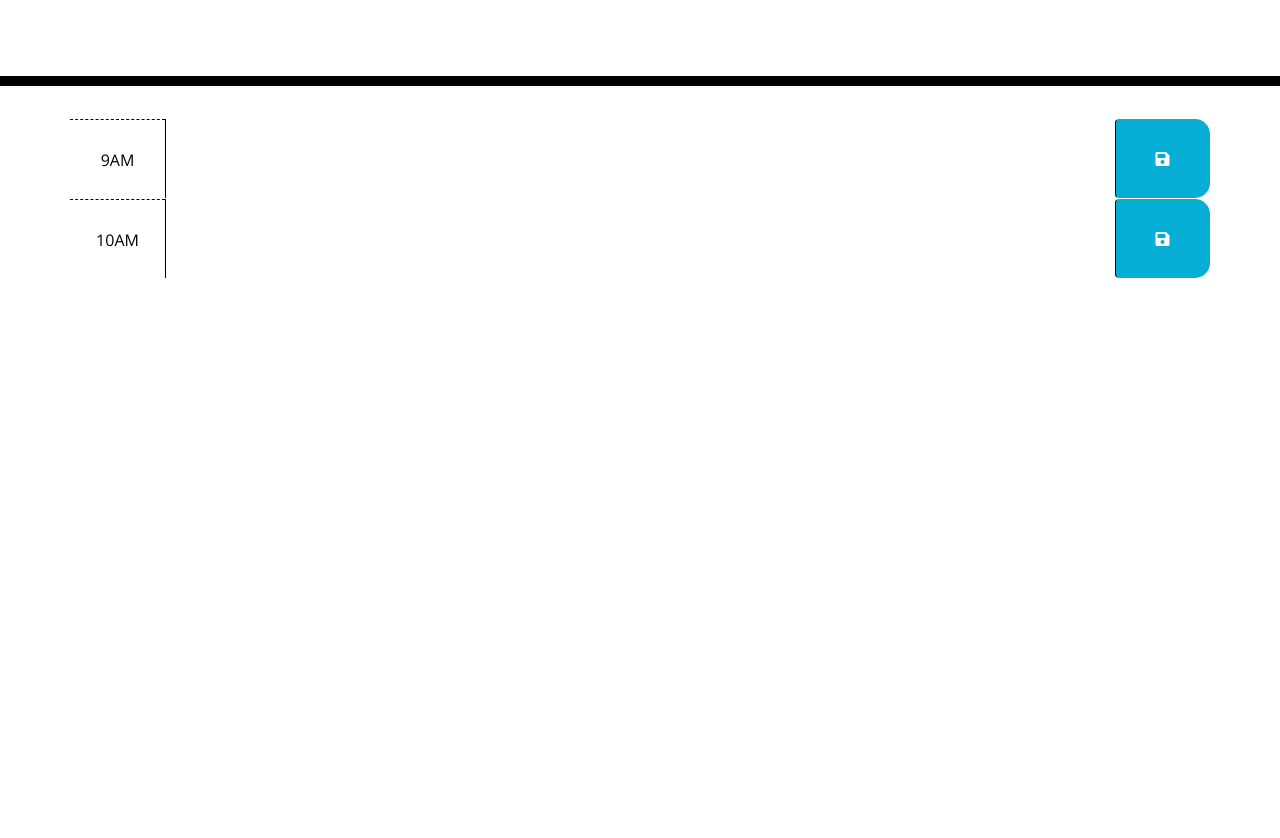
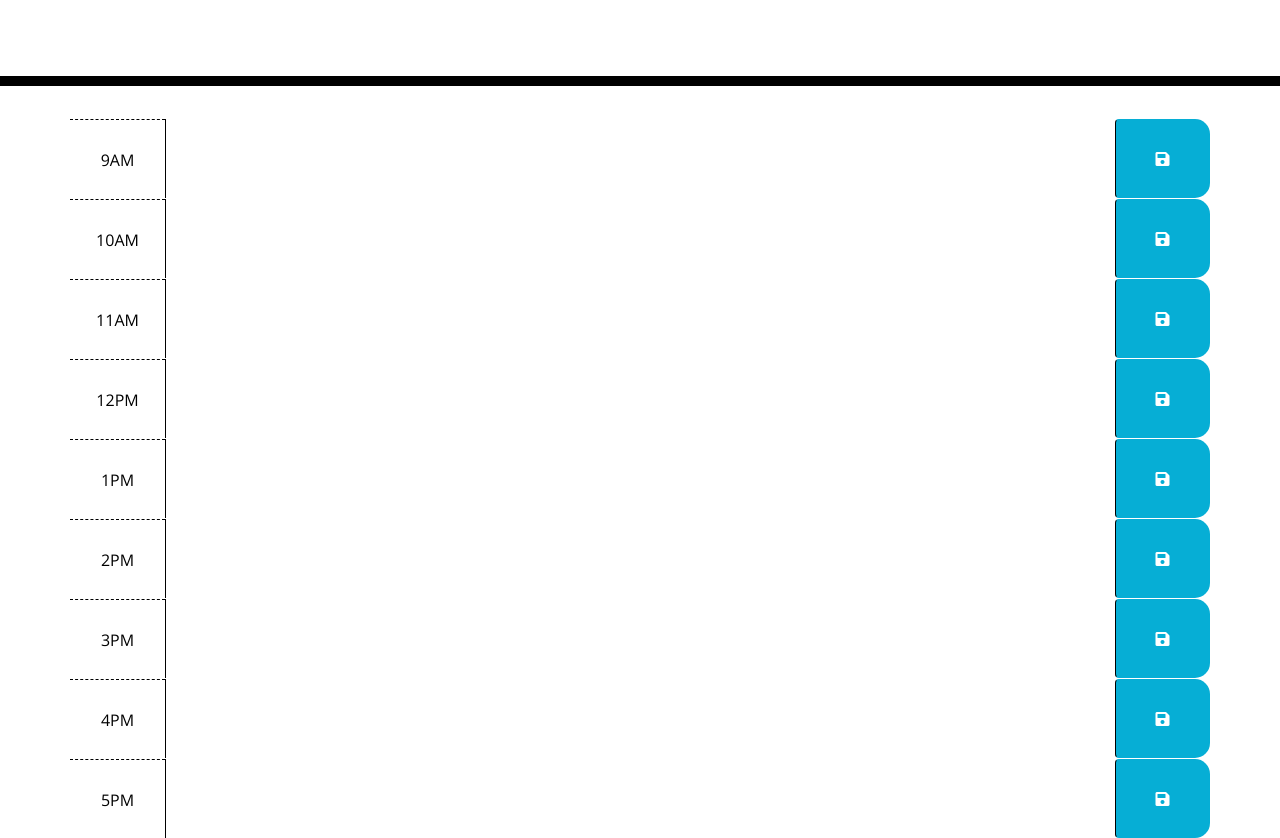
Before and after one commit to 2coldray/05-work-day-scheduler, a plain HTML site: page index.html in a window 1280 px wide. Shown: the part 182-1020 px from the top of the page. Before the commit the page ends 800 px from the top, so only its background shows below. Drawn offline with nearby package versions, Linux system fonts and the light colour scheme.

Commit message:
Added all timeblocks, 9AM to 5PM to the HTML

```diff
--- a/index.html
+++ b/index.html
@@ -45,6 +45,55 @@
         <textarea class="col-md-10 description"></textarea>
         <button class="btn saveBtn col-md-1"><i class="fas fa-save"></i></button>
       </div>
+      <div id="hour-11" class="row time-block">
+        <div class="col-md-1 hour">
+          11AM
+        </div>
+        <textarea class="col-md-10 description"></textarea>
+        <button class="btn saveBtn col-md-1"><i class="fas fa-save"></i></button>
+      </div>
+      <div id="hour-12" class="row time-block">
+        <div class="col-md-1 hour">
+          12PM
+        </div>
+        <textarea class="col-md-10 description"></textarea>
+        <button class="btn saveBtn col-md-1"><i class="fas fa-save"></i></button>
+      </div>
+      <div id="hour-13" class="row time-block">
+        <div class="col-md-1 hour">
+          1PM
+        </div>
+        <textarea class="col-md-10 description"></textarea>
+        <button class="btn saveBtn col-md-1"><i class="fas fa-save"></i></button>
+      </div>
+      <div id="hour-14" class="row time-block">
+        <div class="col-md-1 hour">
+          2PM
+        </div>
+        <textarea class="col-md-10 description"></textarea>
+        <button class="btn saveBtn col-md-1"><i class="fas fa-save"></i></button>
+      </div>
+      <div id="hour-15" class="row time-block">
+        <div class="col-md-1 hour">
+          3PM
+        </div>
+        <textarea class="col-md-10 description"></textarea>
+        <button class="btn saveBtn col-md-1"><i class="fas fa-save"></i></button>
+      </div>
+      <div id="hour-16" class="row time-block">
+        <div class="col-md-1 hour">
+          4PM
+        </div>
+        <textarea class="col-md-10 description"></textarea>
+        <button class="btn saveBtn col-md-1"><i class="fas fa-save"></i></button>
+      </div>
+      <div id="hour-17" class="row time-block">
+        <div class="col-md-1 hour">
+          5PM
+        </div>
+        <textarea class="col-md-10 description"></textarea>
+        <button class="btn saveBtn col-md-1"><i class="fas fa-save"></i></button>
+      </div>
     </div>
 
 
```
